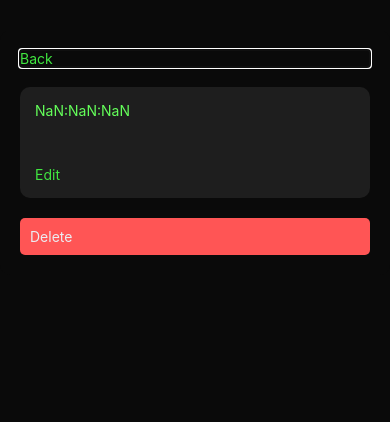
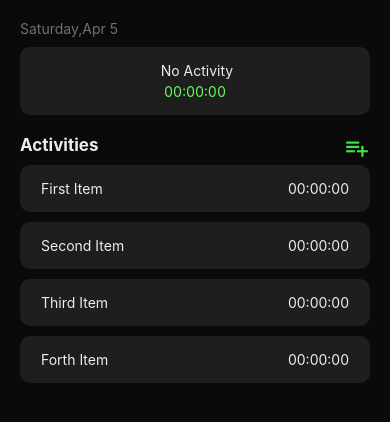
Before and after one commit to indraworks/rn-expo-note-filip, a React Native app: screen / in a window 390 px wide. Shown: the top 422 px of the page. Built offline with nearby package versions, Linux system fonts and the light colour scheme.

Commit message:
display currentDate

```diff
--- a/src/components/activity/ItemDetail.js
+++ b/src/components/activity/ItemDetail.js
@@ -1,5 +1,5 @@
 import React, { useEffect } from "react";
-import { View, StyleSheet } from "react-native";
+import { View, StyleSheet, TextInput } from "react-native";
 import {
   FlowButton,
   FlowHighLightView,
@@ -9,29 +9,50 @@ import {
 import { useState } from "react";
 import { COLORS } from "../../variables/styles";
 import { formatTime } from "../../utils/Function";
+import FontAwesome from "@expo/vector-icons/FontAwesome";
+import { ConfirmationModal } from "../common/ConfirmationModal";
 
-const ItemDetail = ({ focusedItem, onCloseDetail }) => {
-  //props focusedItem dari Home bawa item yg ter-select / {...item}
-  const { showModal, setShowModal } = useState(false);
+const ItemDetail = ({
+  visible,
+  focusedItem,
+  onCloseDetail,
+  time,
+  onItemEdit,
+  onItemDelete,
+}) => {
+  //props focusedItem dari Home bawa item yg ter-select / {...item} --sudah tidak ada digati sgn isItemVisible di parent(home)
+  //const { showModal, setShowModal } = useState(false);
   const [title, setTitle] = useState("");
   const [description, setDescription] = useState("");
+  const [isEditing, setIsEditing] = useState(false);
+  const [showPrompt, setShowPrompt] = useState(false);
 
   //sifocusedItem masuk kita tahu darimana ktika dia masuk dan ada isi?
   //dgn useEffect yaitu carikapan dia berubah nilainya! (sbgai variable pnannda pearubahab)
   useEffect(() => {
     if (focusedItem) {
-      //show Modal
-      setShowModal(true);
       //isi title render dan decs render dari item/focusedItem
-      setTitle(focusedItem.title);
-      setDescription(focusedItem.description);
+      setTitle(focusedItem.title || "");
+      setDescription(focusedItem.description || "");
+      setIsEditing(false);
     }
   }, [focusedItem]);
+
+  const confirm = () => {
+    //kita invoke itemEdit funct
+    setIsEditing(true);
+    onItemEdit({ ...focusedItem, title, description });
+    setIsEditing(false);
+  };
+  const onConfirmFunc = () => {
+    setShowPrompt(false);
+    onItemDelete({ ...focusedItem });
+  };
 
   return (
     <FlowModal
       fullScreen
-      visible={showModal}
+      visible={visible}
       bgColor={COLORS.black}
       animationType={"fade"}
     >
@@ -41,11 +62,8 @@ const ItemDetail = ({ focusedItem, onCloseDetail }) => {
         */}
       <FlowButton
         //tombolback buat modal jadi invisble/hide
-        // onPressIn={() => setShowModal(false)}
-        onPressIn={() => {
-          setShowModal(false);
-          onCloseDetail?.();
-        }} // optional chaining safety
+        // onPressIn={() => setShowModal(false)} <--ini sblumnya bermasalah diganti  state dari parent
+        onPressIn={onCloseDetail} // optional chaining safety
         //invoke onCloseDetail jika props onCLoseDetail masuk
         style={styles.backButton}
         ghost
@@ -55,23 +73,76 @@ const ItemDetail = ({ focusedItem, onCloseDetail }) => {
       <FlowHighLightView>
         <View>
           <FlowText style={styles.timer}>
-            {formatTime(focusedItem?.time)}
+            {focusedItem?.isActive
+              ? formatTime(time)
+              : formatTime(focusedItem?.time)}
           </FlowText>
         </View>
         <View>
-          <FlowText style={styles.title}> {title}</FlowText>
+          {isEditing ? (
+            <TextInput
+              style={{ ...styles.title, ...styles.input }}
+              value={title}
+              onChangeText={setTitle}
+              placeholder="Activity name.."
+              placeholderTextColor={COLORS.semiDarkGray}
+            />
+          ) : (
+            <FlowText style={styles.title}> {title}</FlowText>
+          )}
         </View>
         <View>
-          <FlowText>{description}</FlowText>
+          {isEditing ? (
+            <TextInput
+              style={{ ...styles.title, ...styles.multilineInput }}
+              value={description}
+              onChangeText={setDescription}
+              placeholder="Info About Activity"
+              placeholderTextColor={COLORS.semiDarkGray}
+              //input dgn multiline ,propertynya sbb:
+              multiline
+              numberOfLines={4}
+            />
+          ) : (
+            <FlowText>{description}</FlowText>
+          )}
         </View>
         <View style={{ marginBottom: 20 }}></View>
         <View>
-          <FlowButton ghost type={"primary"} content={"Edit"} />
+          {isEditing ? (
+            <FlowButton
+              onPressIn={confirm}
+              ghost
+              type={"primary"}
+              content={"Confirm"}
+            />
+          ) : (
+            <FlowButton
+              onPressIn={() => setIsEditing(true)}
+              ghost
+              type={"primary"}
+              content={"Edit"}
+            />
+          )}
         </View>
       </FlowHighLightView>
+      {/* kita taru disini utk compinent dan masih false default showProm */}
+      <ConfirmationModal
+        visible={showPrompt}
+        message={"Are you sure you want to delete this item? "}
+        onConfirm={onConfirmFunc}
+        onCancel={() => setShowPrompt(false)}
+        //nginvoke function delete di home,js
+      />
+
       <FlowButton
+        //triger showPrompt = true shingga COnfirmationModal visible
+        onPressIn={() => setShowPrompt(true)}
         type={"danger"}
-        content={"Delete"}
+        content={(props) => (
+          //cara memasukan vector icon pada content pakai props
+          <FontAwesome name="trash" color="black" {...props} />
+        )}
         style={styles.deleteButton}
       />
     </FlowModal>
@@ -86,14 +157,42 @@ const styles = StyleSheet.create({
   },
   deleteButton: {
     marginTop: 10,
+    display: "flex",
+    alignItems: "center",
   },
   timer: {
     color: COLORS.brightGreen,
     marginBottom: 10,
   },
   title: { fontWeight: "bold" },
+  input: {
+    borderWidth: 1,
+    borderColor: COLORS.semiDarkGray,
+    borderRadius: 5,
+    padding: 10,
+    fontWeight: "500",
+    color: COLORS.white,
+  },
+  multilineInput: {
+    height: 100,
+    textAlignVertical: "top",
+    color: COLORS.white,
+  },
 });
 
+/*
+utk itemDetail kita kerjakan yg sekaRANG adlah edit
+nah kita harus buat tambahaan  state utk apakah kondisi lagi diedit atau tidak
+statenya yaitu : isEditing,setIsEditing
+
+*/
+
+/*
+ada error setShowModal utk itu kita refactoring karena gagal
+jadi state ShowModal kita taruh di home (parent)
+
+
+*/
 /*
 ingat sifat modal di react native adalah nutup layer z+1
 jadi diatas nutup smua  utk content itu di atas modelnya ,jad
--- /dev/null
+++ b/src/components/common/ConfirmationModal.js
@@ -0,0 +1,32 @@
+import { View, Text } from "react-native";
+import React from "react";
+import { FlowButton, FlowModal, FlowRow, FlowText } from "../overrides";
+
+export const ConfirmationModal = ({
+  visible,
+  message,
+  onConfirm,
+  onCancel,
+}) => {
+  return (
+    <FlowModal visible={visible} animationType={"fade"}>
+      <FlowText style={{ marginBottom: 10 }}>{message}</FlowText>
+      <FlowRow style={{ justifyContent: "space-around" }}>
+        {/* button utk cinfime = yes */}
+        <FlowButton
+          ghost
+          type={"danger"}
+          content={"Confirm"}
+          onPressIn={onConfirm}
+        />
+        {/* button utk cancel = yes */}
+        <FlowButton
+          ghost
+          type={"primary"}
+          content={"Cancel"}
+          onPressIn={onCancel}
+        />
+      </FlowRow>
+    </FlowModal>
+  );
+};
--- a/src/components/overrides/Button.js
+++ b/src/components/overrides/Button.js
@@ -16,6 +16,7 @@ export const FlowButton = ({
   disabled,
   type,
   style,
+  size,
   ...rest
 }) => {
   const webOnly = Platform.OS === "web" ? { userSelect: "none" } : {};
@@ -30,6 +31,7 @@ export const FlowButton = ({
 
   const isGhost = ghost ?? false;
   const isDisabled = disabled ?? false;
+  const _size = size ?? SIZES.fontSmall;
 
   //tanda ?? ini adalah utk check null dan undefined maka dia false!
 
@@ -43,9 +45,10 @@ export const FlowButton = ({
 
   const textStyle = isGhost
     ? //jamgan taruh color aja karena color adalah ibjec jadi harus {color} bukan color  aja!
-      { color: isDisabled ? COLORS.semiDarkGray : color }
+      { color: isDisabled ? COLORS.semiDarkGray : color, fontSize: _size }
     : {
         color: isDisabled ? COLORS.darkGray : COLORS.white,
+        fontSize: _size,
       };
 
   return (
@@ -63,7 +66,7 @@ export const FlowButton = ({
       {typeof Content === "string" ? (
         <Text style={{ ...textStyle }}>{Content}</Text>
       ) : (
-        <Content size={SIZES.fontExtraLarge} color={textStyle.color} />
+        <Content size={_size} color={textStyle.color} />
       )}
     </Pressable>
   );
--- a/src/screens/Home.js
+++ b/src/screens/Home.js
@@ -7,9 +7,9 @@ import defaultItems from "../data/activities.json";
 import { FlowButton, FlowRow, FlowText } from "../components/overrides";
 import { useEffect, useRef, useState, useMemo } from "react";
 import { loadDayFlowItems, storeDayFlowItems } from "../storage ";
-import { usePrevious } from "../utils/Function";
+import { getCurrentDate, usePrevious } from "../utils/Function";
 import { ItemCreate } from "../components/activity/ItemCreate";
-import { COLORS } from "../variables/styles";
+import { COLORS, SIZES } from "../variables/styles";
 import { MaterialIcons } from "@expo/vector-icons";
 import ItemDetail from "../components/activity/ItemDetail";
 
@@ -18,12 +18,16 @@ export const ActivityHomeScreen = ({ isStorageEnabled }) => {
   //focusedItem state yg tampung utk trima nilai {...item_ yg diselect disalahsatu ACtivityItem}
   const [focusedItem, setFocusedItem] = useState(null);
 
-  //ini state dibawah adalah utk show on /off visible modal
+  //showModal ganti disini taruh diparent jadi isItemDetailVisible
+  const [isItemDetailVisible, setIsItemDetailVisible] = useState(false);
+
+  //ini state dibawah adalah utk show on /off visible modal utk item.js
   const [showItemCreate, setShowItemCreate] = useState(false);
   //state utk scrollEnabled
   const [scrollEnabled, setScrollEnabled] = useState(true);
 
   //make state time !
+  //time state ini juga di passing ke child itemDetail
   const [time, setTime] = useState(0);
 
   //kita menset utk nilai detiki /tik dgn useRef
@@ -194,13 +198,60 @@ export const ActivityHomeScreen = ({ isStorageEnabled }) => {
     });
   };
 
+  //updateItem
+  const updateItem = (itemData) => {
+    setActivities((activities) => {
+      //variable newactivities cari apakah itemData yg masuk id sama
+      const newActivities = activities.map((a) => {
+        return a.id === itemData.id ? { ...a, ...itemData } : a;
+      });
+      //updatenya kudu diluar wkwkwk!
+      updateTimeOnActiveItem(newActivities);
+      saveToStorage(newActivities);
+      //console.log("updating item =", itemData);
+      return newActivities;
+    });
+  };
+
+  //const utk deleteItem
+  const deleteItem = (itemData) => {
+    //cari activeitem.Id sama dgn itemData.id yg saat ini mau dididlete
+    if (activeItem && activeItem.id === itemData.id) {
+      //matikan smua counter krn ini mau didelte
+      cancelAnimationFrame(timeRequestRef.current);
+      timeRef.current = 0;
+      setTime(0);
+    }
+    // filter dimana itemData,id yg skarang udah gak ikut
+    //dan masukan filter itu ke storage memalui varibale newActivites yg tampung filter tadi!
+    setActivities((activities) => {
+      const newActivites = activities.filter((a) => a.id != itemData.id);
+      saveToStorage(newActivites);
+      return newActivites;
+    });
+    setIsItemDetailVisible(false);
+  };
+
   return (
     <View style={styles.screenContainer}>
+      <FlowRow>
+        <FlowText style={{ color: COLORS.lightGray }}>
+          {getCurrentDate()}
+        </FlowText>
+      </FlowRow>
       <ItemDetail
+        visible={isItemDetailVisible}
         focusedItem={focusedItem}
         //ini dumaksudkan waktu render ItemDetail dari Home.js isi dari focusedItem berisi null
         //jadi bukan undefined
-        onCloseDetail={() => setFocusedItem(null)}
+        onCloseDetail={() => {
+          setIsItemDetailVisible(false);
+          setFocusedItem(null);
+        }}
+        time={time}
+        //masukan props updareItemfunctuon di itemDetail
+        onItemEdit={updateItem}
+        onItemDelete={deleteItem}
       />
 
       <ItemCreate
@@ -210,13 +261,16 @@ export const ActivityHomeScreen = ({ isStorageEnabled }) => {
         //function jadi onCOnfirm() ddalam component anak!
         onConfirm={addItem}
         onClose={() => setShowItemCreate(false)}
+        fullScreen
       />
       <ActivityTimer time={time} title={activeItem?.title} />
       <FlowRow style={styles.listHeading}>
         <FlowText style={styles.text}>Activities</FlowText>
         {/* <FlowText style={styles.text}>Add</FlowText> */}
         <FlowButton
+          style={{ position: "absolute", right: 0 }}
           ghost
+          size={SIZES.fontExtraLarge}
           type="primary"
           onPressIn={() => setShowItemCreate(true)}
           //text={"add"}  //ini kia ganti dgn content
@@ -242,7 +296,11 @@ export const ActivityHomeScreen = ({ isStorageEnabled }) => {
                <ItemDetail  focusedItem={focusedItem}  />
 
             */
-            onDoubleClick={() => setFocusedItem({ ...item })} //ini focusedItem ada nilainy ayaitu object item yg saat ini diseelct
+            onDoubleClick={() => {
+              setFocusedItem({ ...item });
+              setIsItemDetailVisible(true);
+            }} //ini focusedItem ada nilainy ayaitu object item yg saat ini diseelct
+            //ini yg kita/dariparent skrgn nnti pasing func ini jadi props ke item
           />
         )}
       />
@@ -264,6 +322,40 @@ const styles = StyleSheet.create({
     fontWeight: "bold",
   },
 });
+
+/*
+kita mau tampilkan tangal di pojok kiri atas
+setelah mmbuat delete func kit asekarang buat getCurrentDate  gimana caranya ??
+ya
+
+
+*/
+
+/*
+dihomeini saat ini kita buat functuon updateItem dimana nnti kita update item yg kita acktive
+dan kita akan edit detail dari active ini yg kita sorot saat ini
+kita bua tfunction updateItem
+ingat pada flatlis yg dihone :
+ //jadi kita akan masukan ini doubleClick funciton sbgai props yg mana
+            //functuon in adalah mensetFocusItem berisi  {..item} atau data activyItem dari storage
+            //masuk kecomponent ItemDetail.js
+            /*
+               <ItemDetail  focusedItem={focusedItem}  />
+
+
+               onDoubleClick={() => {
+                setFocusedItem({ ...item });
+                setIsItemDetailVisible(true);
+              }} //ini focusedItem ada nilainy ayaitu o
+
+
+/*
+passign time state ke itemDetail jadi waktu dari parentHome
+mau buka child itemDetail maka kita msesti passing time dan render
+juga di chilnyd waktunya mesti sama
+
+
+*/
 
 /*
 setelah ini kita akah buat detail page item jadi ,ktika kita klik aatau double klik item maka aka
--- a/src/utils/Function.js
+++ b/src/utils/Function.js
@@ -43,3 +43,38 @@ export const generateRandomId = (length = 10) => {
   }
   return randomId;
 };
+
+export function getCurrentDate() {
+  const monthNames = [
+    "Jan",
+    "Feb",
+    "Mar",
+    "Apr",
+    "May",
+    "Jun",
+    "Jul",
+    "Aug",
+    "Sep",
+    "Oct",
+    "Nov",
+    "Dec",
+  ];
+  const dayNames = [
+    "Sunday",
+    "Monday",
+    "Tuesday",
+    "Wednesday",
+    "Thursday",
+    "Friday",
+    "Saturday",
+  ];
+  const currentDate = new Date();
+  //ini speri arrayEleemnt[index] nah indexnnya ambil diaas itu dari masing2 dayNames,dayMonths etc
+
+  const day = dayNames[currentDate.getDay()];
+  const month = monthNames[currentDate.getMonth()];
+  const date = currentDate.getDate();
+
+  const formattedDate = `${day},${month} ${date}`;
+  return formattedDate;
+}
```
Also changed, not shown: src/components/activity/ItemCreate.js (+7 -1 lines).
